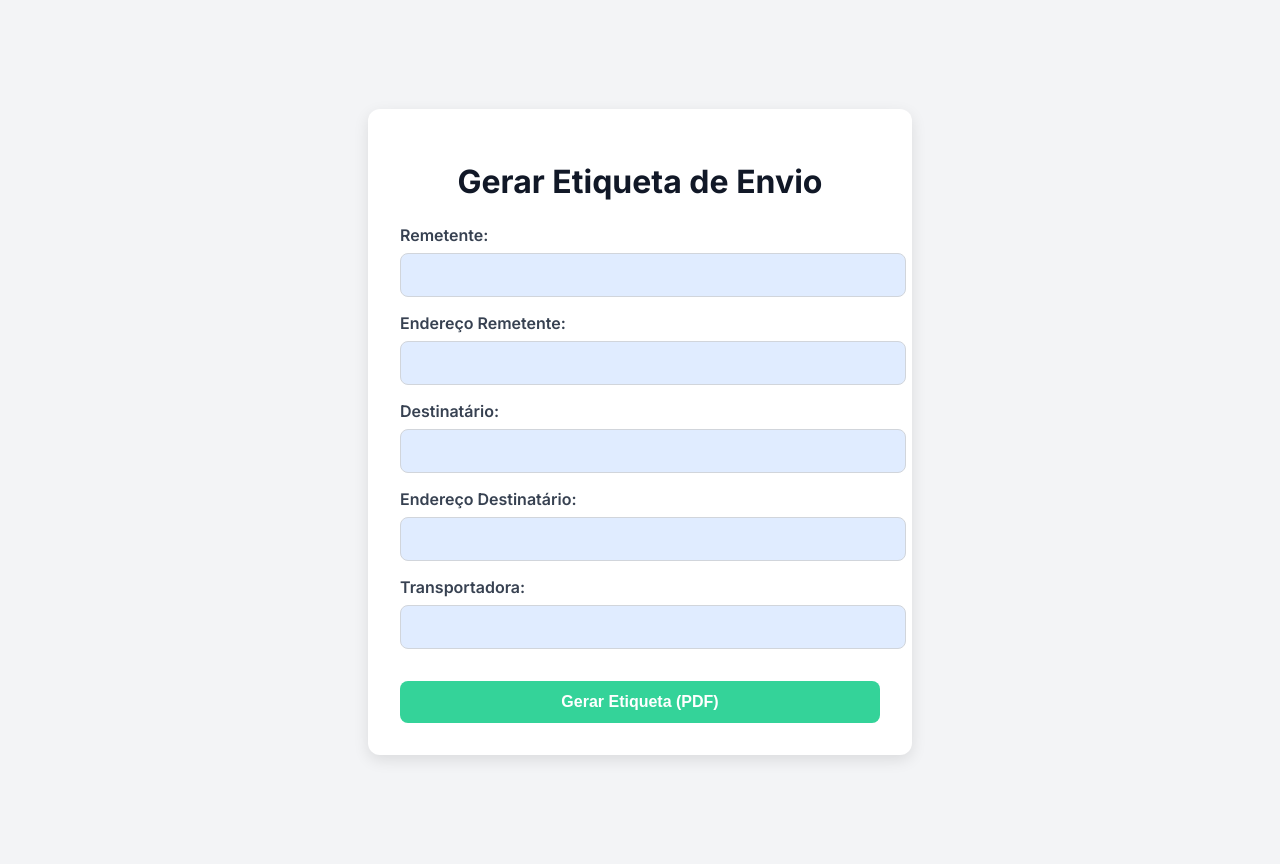
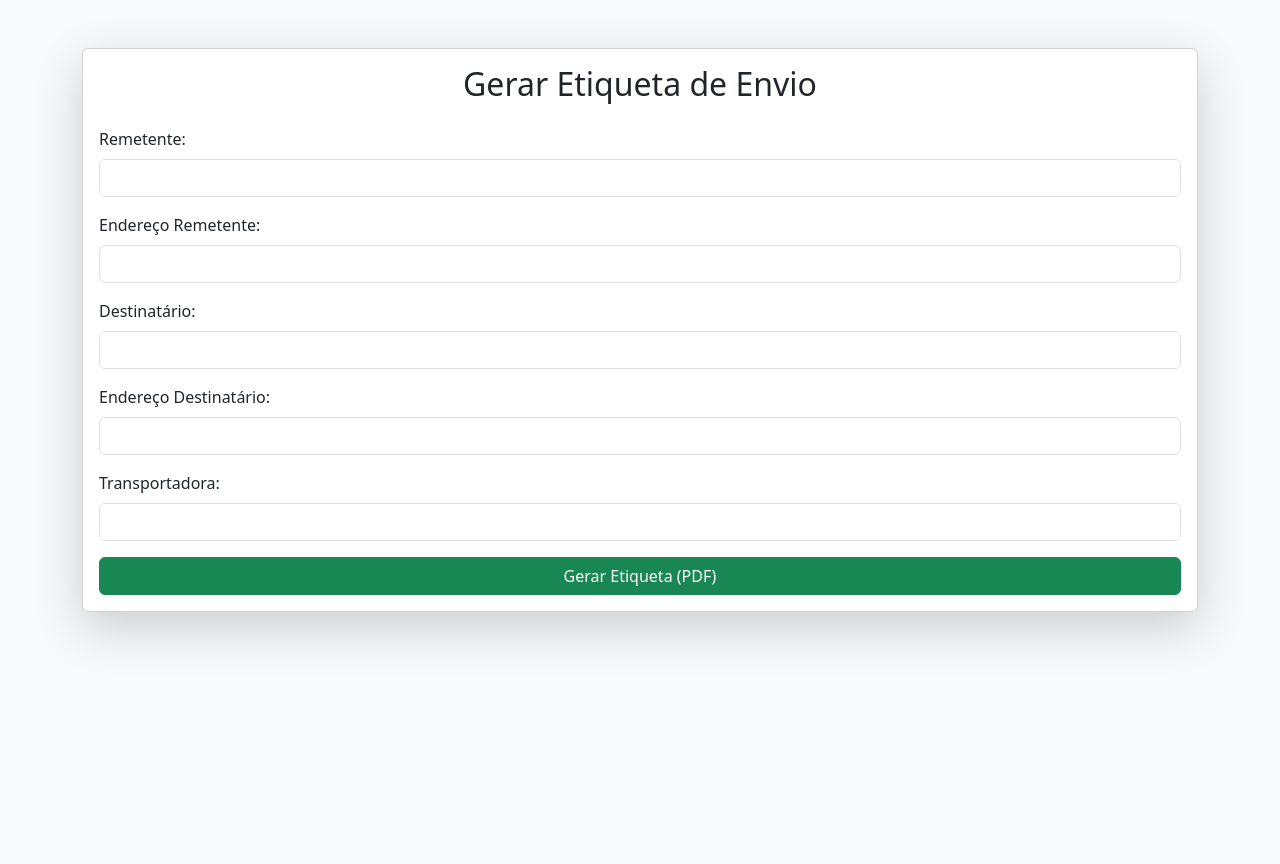
Before and after one commit to Lucastiru/nova-etiqueta, a Flask app: page / in a window 1280 px wide. After the commit the page ends 641 px from the top, so only its background shows below. Run offline with Flask 3, Linux system fonts and the light colour scheme.

Commit message:
Update form.html

```diff
--- a/templates/form.html
+++ b/templates/form.html
@@ -3,85 +3,38 @@
 <head>
     <meta charset="UTF-8">
     <title>Gerar Etiqueta de Envio</title>
-    <link href="https://fonts.googleapis.com/css2?family=Inter:wght@400;600;700&display=swap" rel="stylesheet">
-    <style>
-        body {
-            font-family: 'Inter', sans-serif;
-            background-color: #f3f4f6;
-            margin: 0;
-            padding: 2rem;
-            display: flex;
-            justify-content: center;
-            align-items: center;
-            min-height: 100vh;
-        }
-        .container {
-            background-color: white;
-            border-radius: 12px;
-            padding: 2rem;
-            box-shadow: 0 5px 15px rgba(0,0,0,0.1);
-            max-width: 480px;
-            width: 100%;
-        }
-        h1 {
-            text-align: center;
-            color: #111827;
-            margin-bottom: 1.5rem;
-        }
-        label {
-            font-weight: 600;
-            display: block;
-            margin-top: 1rem;
-            margin-bottom: 0.5rem;
-            color: #374151;
-        }
-        input[type="text"] {
-            width: 100%;
-            padding: 0.75rem;
-            border: 1px solid #d1d5db;
-            border-radius: 8px;
-            background-color: #e0ecff;
-            font-size: 1rem;
-        }
-        button {
-            margin-top: 2rem;
-            width: 100%;
-            padding: 0.75rem;
-            background-color: #34d399;
-            color: white;
-            font-weight: bold;
-            font-size: 1rem;
-            border: none;
-            border-radius: 8px;
-            cursor: pointer;
-            transition: background 0.3s;
-        }
-        button:hover {
-            background-color: #10b981;
-        }
-    </style>
+    <link href="https://cdn.jsdelivr.net/npm/bootstrap@5.3.2/dist/css/bootstrap.min.css" rel="stylesheet">
 </head>
-<body>
-    <div class="container">
-        <h1>Gerar Etiqueta de Envio</h1>
-        <form method="post">
-            <label for="remetente">Remetente:</label>
-            <input type="text" id="remetente" name="remetente" required>
-
-            <label for="endereco_remetente">Endereço Remetente:</label>
-            <input type="text" id="endereco_remetente" name="endereco_remetente" required>
-
-            <label for="destinatario">Destinatário:</label>
-            <input type="text" id="destinatario" name="destinatario" required>
-
-            <label for="endereco_destinatario">Endereço Destinatário:</label>
-            <input type="text" id="endereco_destinatario" name="endereco_destinatario" required>
-
-            <label for="observacao">Transportadora:</label>
-            <input type="text" id="observacao" name="observacao">
-
-            <button type="submit">Gerar Etiqueta (PDF)</button>
-        </form>
+<body class="bg-light">
+    <div class="container mt-5">
+        <div class="card shadow-lg">
+            <div class="card-body">
+                <h2 class="text-center mb-4">Gerar Etiqueta de Envio</h2>
+                <form method="POST">
+                    <div class="mb-3">
+                        <label class="form-label">Remetente:</label>
+                        <input type="text" name="remetente" class="form-control" required>
+                    </div>
+                    <div class="mb-3">
+                        <label class="form-label">Endereço Remetente:</label>
+                        <input type="text" name="endereco_remetente" class="form-control" required>
+                    </div>
+                    <div class="mb-3">
+                        <label class="form-label">Destinatário:</label>
+                        <input type="text" name="destinatario" class="form-control" required>
+                    </div>
+                    <div class="mb-3">
+                        <label class="form-label">Endereço Destinatário:</label>
+                        <input type="text" name="endereco_destinatario" class="form-control" required>
+                    </div>
+                    <div class="mb-3">
+                        <label class="form-label">Transportadora:</label>
+                        <input type="text" name="transportadora" class="form-control" required>
+                    </div>
+                    <button type="submit" class="btn btn-success w-100">Gerar Etiqueta (PDF)</button>
+                </form>
+            </div>
+        </div>
     </div>
 </body>
 </html>
```
